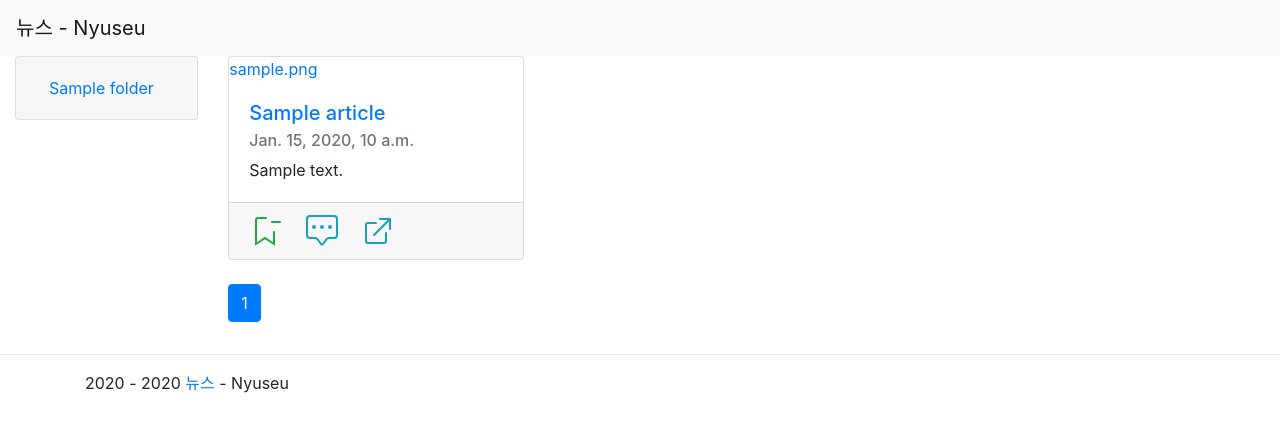
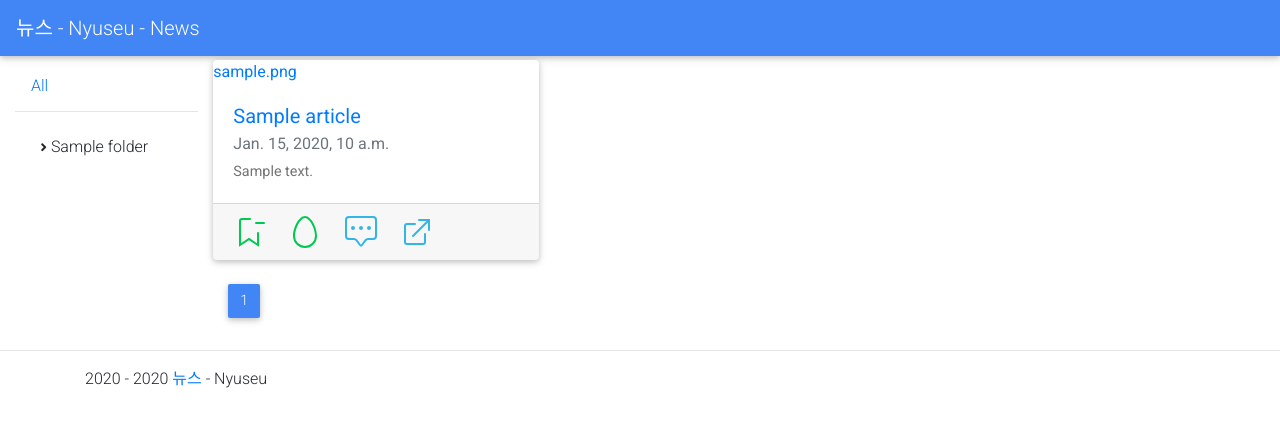
Before and after one commit to foxmask/nyuseu, a Django app: page / in a window 1280 px wide. Shown: the top 432 px of the page. Run offline with Django 3.2, Linux system fonts and the light colour scheme; tables that the repository leaves empty hold one stand-in row (values such as "Sample post"); one stand-in notice (Sample message) is shown; some libraries are stand-ins or nearby versions.

Commit message:
TreeView + (un)Read (later)

```diff
--- a/nyuseu/templates/base.html
+++ b/nyuseu/templates/base.html
@@ -4,14 +4,22 @@
     <meta charset="utf-8">
     <meta name="viewport" content="width=device-width, initial-scale=1, shrink-to-fit=no">
     <title>{% block title %}Nyuseu 뉴스 Feeds Reader{% endblock %}</title>
-    <link rel="stylesheet" href="https://stackpath.bootstrapcdn.com/bootstrap/4.5.0/css/bootstrap.min.css" integrity="sha384-9aIt2nRpC12Uk9gS9baDl411NQApFmC26EwAOH8WgZl5MYYxFfc+NcPb1dKGj7Sk" crossorigin="anonymous">
-    <link rel="stylesheet" href="https://cdnjs.cloudflare.com/ajax/libs/font-awesome/5.13.0/css/all.min.css">
+    <!--link rel="stylesheet" href="https://stackpath.bootstrapcdn.com/bootstrap/4.5.0/css/bootstrap.min.css" integrity="sha384-9aIt2nRpC12Uk9gS9baDl411NQApFmC26EwAOH8WgZl5MYYxFfc+NcPb1dKGj7Sk" crossorigin="anonymous">
+    <link rel="stylesheet" href="https://cdnjs.cloudflare.com/ajax/libs/font-awesome/5.13.0/css/all.min.css"-->
+    <!-- Font Awesome -->
+    <link rel="stylesheet" href="https://use.fontawesome.com/releases/v5.8.2/css/all.css">
+    <!-- Google Fonts -->
+    <link rel="stylesheet" href="https://fonts.googleapis.com/css?family=Roboto:300,400,500,700&display=swap">
+    <!-- Bootstrap core CSS -->
+    <link href="https://cdnjs.cloudflare.com/ajax/libs/twitter-bootstrap/4.5.0/css/bootstrap.min.css" rel="stylesheet">
+    <!-- Material Design Bootstrap -->
+    <link href="https://cdnjs.cloudflare.com/ajax/libs/mdbootstrap/4.19.1/css/mdb.min.css" rel="stylesheet">
     <meta name="author" content="FoxMaSk">
 </head>
 <body role="document">
     <!-- Fixed navbar -->
-    <nav class="navbar navbar-expand-lg navbar-light bg-light">
-      <a class="navbar-brand" href="{% url 'home' %}">뉴스 - Nyuseu</a>
+    <nav class="mb-1 navbar navbar-expand-lg navbar-dark primary-color lighten-1">
+      <a class="navbar-brand" href="{% url 'home' %}">뉴스 - Nyuseu - News</a>
       <button class="navbar-toggler" type="button" data-toggle="collapse" data-target="#navbarSupportedContent" aria-controls="navbarSupportedContent" aria-expanded="false" aria-label="Toggle navigation">
         <span class="navbar-toggler-icon"></span>
       </button>
@@ -33,9 +41,27 @@
         </div>
         {% endblock %}
     </footer>
-    <script src="https://code.jquery.com/jquery-3.3.1.slim.min.js" integrity="sha384-q8i/X+965DzO0rT7abK41JStQIAqVgRVzpbzo5smXKp4YfRvH+8abtTE1Pi6jizo" crossorigin="anonymous"></script>
+    <!--script src="https://code.jquery.com/jquery-3.3.1.slim.min.js" integrity="sha384-q8i/X+965DzO0rT7abK41JStQIAqVgRVzpbzo5smXKp4YfRvH+8abtTE1Pi6jizo" crossorigin="anonymous"></script>
     <script src="https://cdnjs.cloudflare.com/ajax/libs/popper.js/1.14.7/umd/popper.min.js" integrity="sha384-UO2eT0CpHqdSJQ6hJty5KVphtPhzWj9WO1clHTMGa3JDZwrnQq4sF86dIHNDz0W1" crossorigin="anonymous"></script>
-    <script src="https://stackpath.bootstrapcdn.com/bootstrap/4.3.1/js/bootstrap.min.js" integrity="sha384-JjSmVgyd0p3pXB1rRibZUAYoIIy6OrQ6VrjIEaFf/nJGzIxFDsf4x0xIM+B07jRM" crossorigin="anonymous"></script>
-    {% block extrajs %}{% endblock %}
+    <script src="https://stackpath.bootstrapcdn.com/bootstrap/4.3.1/js/bootstrap.min.js" integrity="sha384-JjSmVgyd0p3pXB1rRibZUAYoIIy6OrQ6VrjIEaFf/nJGzIxFDsf4x0xIM+B07jRM" crossorigin="anonymous"></script-->
+    <!-- JQuery -->
+    <script type="text/javascript" src="https://cdnjs.cloudflare.com/ajax/libs/jquery/3.5.1/jquery.min.js"></script>
+    <!-- Bootstrap tooltips -->
+    <script type="text/javascript" src="https://cdnjs.cloudflare.com/ajax/libs/popper.js/1.14.4/umd/popper.min.js"></script>
+    <!-- Bootstrap core JavaScript -->
+    <script type="text/javascript" src="https://cdnjs.cloudflare.com/ajax/libs/twitter-bootstrap/4.5.0/js/bootstrap.min.js"></script>
+    <!-- MDB core JavaScript -->
+    <script type="text/javascript" src="https://cdnjs.cloudflare.com/ajax/libs/mdbootstrap/4.19.1/js/mdb.min.js"></script>
+{% block extrajs %}
+<script type="text/javascript">
+//<![CDATA[
+// Treeview Initialization
+$(document).ready(function() {
+  $('.treeview-animated').mdbTreeview();
+});
+//]]>
+$('.toast').toast('show');
+</script>
+{% endblock %}
 </body>
 </html>
--- a/nyuseu/templates/menu_left.html
+++ b/nyuseu/templates/menu_left.html
@@ -1,27 +1,27 @@
 <div class="col-xs-2 col-md-2 col-lg-2">
-    {% for line in folders %}
-    <div class="accordion" id="accordionFolder">
-      <div class="card">
-        <div class="card-header" id="heading{{ line.id }}">
-          <h2 class="mb-0">
-            <button class="btn btn-link btn-block text-left"
-                    type="button"
-                    data-toggle="collapse"
-                    data-target="#collapse{{ line.id }}"
-                    aria-expanded="true"
-                    aria-controls="collapse{{ line.id }}">
-                {{ line.title }} {% if line.unread > 0 %}<span class="badge badge-secondary">{{ line.unread }}</span>{% endif %}
-            </button>
-          </h2>
-        </div>
-        {% for feed in line.feeds_set.all %}
-        <div id="collapse{{ line.id }}" class="collapse" aria-labelledby="heading{{ line.id }}" data-parent="#accordionFolder">
-          <div class="card-body">
-            <a href="{% url 'feeds' feed.id %}">{{ feed.title }}</a> {% if feed.articles_set.unreads.count > 0 %}<span class="badge badge-secondary">{{ feed.articles_set.unreads.count }}</span>{% endif %}
-          </div>
-        </div>
+    <div class="treeview-animated">
+      <h6 class="pt-3 pl-3">
+        <a href="{% url 'home' %}">All</a>
+      </h6>
+      <hr>
+      <ul class="treeview-animated-list mb-3">
+        {% for line in folders %}
+        <li class="treeview-animated-items">
+          <a class="closed">
+            <i class="fas fa-angle-right"></i>
+            {{ line.title }} {% if line.unread > 0 %}<span class="badge badge-secondary">{{ line.unread }}</span>{% endif %}
+          </a>
+          <ul class="nested">
+            {% for feed in line.feeds_set.all %}
+              <li>
+                  <div class="treeview-animated-element justify-content-between align-items-center">
+                    <a href="{% url 'feeds' feed.id %}">{{ feed.title }}</a> {% if feed.articles_set.unreads.count > 0 %}<span class="badge badge-secondary">{{ feed.articles_set.unreads.count }}</span>{% endif %}
+                  </div>
+              </li>
+            {% endfor %}
+          </ul>
+        </li>
         {% endfor %}
-      </div>
+      </ul>
     </div>
-    {% endfor %}
 </div>
--- a/nyuseu/templates/nyuseu/article_footer.html
+++ b/nyuseu/templates/nyuseu/article_footer.html
@@ -1,14 +1,27 @@
                 <div class="card-footer">
                     {% if read_later %}
-                    <a href="{% url 'article_unread_later' id %}" title="Remove this article to the read later list" class="text-muted card-link">
+                    <a href="{% url 'unread_later' id %}" title="Remove this article to the read later list" class="text-muted card-link">
                     <svg class="bi bi-bookmark-dash text-success" width="2em" height="2em" viewBox="0 0 16 16" fill="currentColor" xmlns="http://www.w3.org/2000/svg">
                       <path fill-rule="evenodd" d="M11 3.5a.5.5 0 0 1 .5-.5h4a.5.5 0 0 1 0 1h-4a.5.5 0 0 1-.5-.5zM4.5 2a.5.5 0 0 0-.5.5v11.066l4-2.667 4 2.667V8.5a.5.5 0 0 1 1 0v6.934l-5-3.333-5 3.333V2.5A1.5 1.5 0 0 1 4.5 1h4a.5.5 0 0 1 0 1h-4z"/>
                     </svg>
                     {% else %}
-                    <a href="{% url 'article_read_later' id %}" title="Save this article for a later read" class="text-muted card-link">
+                    <a href="{% url 'read_later' id %}" title="Save this article for a later read" class="text-muted card-link">
                     <svg class="bi bi-bookmark-plus" width="2em" height="2em" viewBox="0 0 16 16" fill="currentColor" xmlns="http://www.w3.org/2000/svg">
                       <path fill-rule="evenodd" d="M4.5 2a.5.5 0 0 0-.5.5v11.066l4-2.667 4 2.667V8.5a.5.5 0 0 1 1 0v6.934l-5-3.333-5 3.333V2.5A1.5 1.5 0 0 1 4.5 1h4a.5.5 0 0 1 0 1h-4zm9-1a.5.5 0 0 1 .5.5v2a.5.5 0 0 1-.5.5h-2a.5.5 0 0 1 0-1H13V1.5a.5.5 0 0 1 .5-.5z"/>
                       <path fill-rule="evenodd" d="M13 3.5a.5.5 0 0 1 .5-.5h2a.5.5 0 0 1 0 1H14v1.5a.5.5 0 0 1-1 0v-2z"/>
+                    </svg>
+                    {% endif %}
+                    </a>
+                    {% if read %}
+                    <a href="{% url 'marked_as_unread' id %}" title="Set this article as unread" class="text-muted card-link">
+                    <svg width="2em" height="2em" viewBox="0 0 16 16" class="bi bi-egg text-success" fill="currentColor" xmlns="http://www.w3.org/2000/svg">
+                      <path fill-rule="evenodd" d="M8 15a5 5 0 0 0 5-5c0-1.956-.69-4.286-1.742-6.12-.524-.913-1.112-1.658-1.704-2.164C8.956 1.206 8.428 1 8 1c-.428 0-.956.206-1.554.716-.592.506-1.18 1.251-1.704 2.164C3.69 5.714 3 8.044 3 10a5 5 0 0 0 5 5zm0 1a6 6 0 0 0 6-6c0-4.314-3-10-6-10S2 5.686 2 10a6 6 0 0 0 6 6z"/>
+                    </svg>
+                    {% else %}
+                    <a href="{% url 'marked_as_read' id %}" title="Set this article as read" class="text-muted card-link">
+                    <svg width="2em" height="2em" viewBox="0 0 16 16" class="bi bi-egg-fried" fill="currentColor" xmlns="http://www.w3.org/2000/svg">
+                      <path fill-rule="evenodd" d="M13.665 6.113a1 1 0 0 1-.667-.977L13 5a4 4 0 0 0-6.483-3.136 1 1 0 0 1-.8.2 4 4 0 0 0-3.693 6.61 1 1 0 0 1 .2 1 4 4 0 0 0 6.67 4.087 1 1 0 0 1 1.262-.152 2.5 2.5 0 0 0 3.715-2.905 1 1 0 0 1 .341-1.113 2.001 2.001 0 0 0-.547-3.478zM14 5c0 .057 0 .113-.003.17a3.001 3.001 0 0 1 .822 5.216 3.5 3.5 0 0 1-5.201 4.065 5 5 0 0 1-8.336-5.109A5 5 0 0 1 5.896 1.08 5 5 0 0 1 14 5z"/>
+                      <circle cx="8" cy="8" r="3"/>
                     </svg>
                     {% endif %}
                     </a>
@@ -18,7 +31,7 @@
                       <path d="M5 6a1 1 0 1 1-2 0 1 1 0 0 1 2 0zm4 0a1 1 0 1 1-2 0 1 1 0 0 1 2 0zm4 0a1 1 0 1 1-2 0 1 1 0 0 1 2 0z"/>
                     </svg>
                     </a>
-                    <a href="{{ source_url }}" title="Open the original website" class="text-muted card-link">
+                    <a href="{{ source_url }}" target="_blank" title="Open the original website" class="text-muted card-link">
                     <svg class="bi bi-box-arrow-up-right text-info" width="2em" height="2em" viewBox="0 0 16 16" fill="currentColor" xmlns="http://www.w3.org/2000/svg">
                       <path fill-rule="evenodd" d="M1.5 13A1.5 1.5 0 0 0 3 14.5h8a1.5 1.5 0 0 0 1.5-1.5V9a.5.5 0 0 0-1 0v4a.5.5 0 0 1-.5.5H3a.5.5 0 0 1-.5-.5V5a.5.5 0 0 1 .5-.5h4a.5.5 0 0 0 0-1H3A1.5 1.5 0 0 0 1.5 5v8zm7-11a.5.5 0 0 1 .5-.5h5a.5.5 0 0 1 .5.5v5a.5.5 0 0 1-1 0V2.5H9a.5.5 0 0 1-.5-.5z"/>
                       <path fill-rule="evenodd" d="M14.354 1.646a.5.5 0 0 1 0 .708l-8 8a.5.5 0 0 1-.708-.708l8-8a.5.5 0 0 1 .708 0z"/>
--- a/nyuseu/templates/nyuseu/articles_list.html
+++ b/nyuseu/templates/nyuseu/articles_list.html
@@ -2,18 +2,19 @@
 {% block content %}
 {% include "menu_left.html" %}
 <div class="col-xs-10 col-md-10 col-lg-10">
+    {% include "nyuseu/messages.html" %}
     {% if feeds_title %}<h1>{{ feeds_title }}</h1>{% endif %}
-    <div class="row row-cols-1 row-cols-md-3">
+    <div class="row row-cols-3 row-cols-md-3">
     {% for article in object_list %}
-        <div class="col mb-4 card-deck">
+        <div class="card-deck mb-4">
             <div class="card">
                 <a href="{% url 'articles' article.id %}" title="View the complete article">{{ article.image |safe }}</a>
-                <div class="card-body">
+                <div class="card-body {% if article.read %} text-muted{% endif %}">
                     <h5 class="card-title"><a href="{% url 'articles' article.id %}" title="View the complete article">{{ article.title }}</a></h5>
                     <h6 class="card-subtitle mb-2 text-muted">{{ article.date_created }}</h6>
-                    <p class="card-text">{{ article.text | truncatechars_html:800 | safe}}</p>
+                    <p class="card-text">{{ article.text | truncatechars_html:100 | safe}}</p>
                 </div>
-                {% include "nyuseu/article_footer.html" with id=article.id read_later=article.read_later source_url=article.source_url %}
+                {% include "nyuseu/article_footer.html" with id=article.id read=article.read  read_later=article.read_later source_url=article.source_url %}
             </div>
         </div>
     {% endfor %}
@@ -25,7 +26,7 @@
             <a class="page-link" href="?page=1">&laquo; first</a>
           </li>
           <li class="page-item">
-            <a class="page-link" href="?page={{ page_obj.previous_page_number }}">previous</a>
+            <a class="page-link" aria-label="Previous" href="?page={{ page_obj.previous_page_number }}">previous</a>
           </li>
         {% endif %}
           <li class="page-item active" aria-current="page">
@@ -36,14 +37,13 @@
           </li>
         {% if page_obj.has_next %}
           <li class="page-item">
-            <a class="page-link" href="?page={{ page_obj.next_page_number }}">next</a>
+            <a class="page-link" aria-label="Next" href="?page={{ page_obj.next_page_number }}">Next</a>
           </li>
           <li class="page-item">
-            <a class="page-link" href="?page={{ page_obj.paginator.num_pages }}">last ({{ page_obj.paginator.num_pages }}) &raquo;</a>
+            <a class="page-link" href="?page={{ page_obj.paginator.num_pages }}">Last ({{ page_obj.paginator.num_pages }}) &raquo;</a>
           </li>
         {% endif %}
       </ul>
     </nav>
-
 </div>
 {% endblock %}
--- /dev/null
+++ b/nyuseu/templates/nyuseu/messages.html
@@ -0,0 +1,14 @@
+    {% if messages %}
+    <div role="alert" aria-live="assertive"
+         data-animation="true"
+         aria-atomic="true"
+         class="toast mt-auto ml-auto mr-auto mb-auto"
+         data-delay="6000"
+         data-autohide="true">
+      <div class="toast-body mt-auto ml-auto mr-auto mb-auto alert alert-success">
+        {% for message in messages %}
+        {{ message }}
+        {% endfor %}
+      </div>
+    </div>
+    {% endif %}
--- a/nyuseu/urls.py
+++ b/nyuseu/urls.py
@@ -16,14 +16,18 @@
 from django.conf import settings
 from django.contrib import admin
 from django.urls import include, path
-from nyuseu.views import ArticlesListView, ArticlesDetailView, article_read_later, article_unread_later
+from nyuseu.views import ArticlesListView, ArticlesDetailView, \
+    read_later, unread_later,  marked_as_read, marked_as_unread
 
 urlpatterns = [
     path('', ArticlesListView.as_view(), name="home"),
     path('feeds/<int:feeds>/', ArticlesListView.as_view(), name="feeds"),
     path('articles/<int:pk>/', ArticlesDetailView.as_view(), name="articles"),
-    path('articles/read_later/<int:article_id>/', article_read_later, name="article_read_later"),
-    path('articles/unread_later/<int:article_id>/', article_unread_later, name="article_unread_later"),
+    path('articles/read_later/<int:article_id>/', read_later, name="read_later"),
+    path('articles/unread_later/<int:article_id>/', unread_later, name="unread_later"),
+    path('articles/marked_as_read/<int:article_id>/', marked_as_read, name="marked_as_read"),
+    path('articles/marked_as_unread/<int:article_id>/', marked_as_unread, name="marked_as_unread"),
+
     path('admin/', admin.site.urls),
 ]
 
--- a/nyuseu/views.py
+++ b/nyuseu/views.py
@@ -2,6 +2,7 @@
 """
    Nyuseu - 뉴스 - Views
 """
+from django.contrib import messages
 from django.db.models import Count, Case, When, IntegerField
 from django.http import HttpResponseRedirect
 from django.urls import reverse
@@ -10,21 +11,39 @@
 from nyuseu.models import Articles, Folders, Feeds
 
 
-def article_read_later(request, article_id):
+def marked_as_read(request, article_id):
+    """
+
+    """
+    Articles.objects.filter(id=article_id).update(read=True)
+    messages.add_message(request, messages.INFO, 'Article marked as read')
+    return HttpResponseRedirect(reverse('home'))
+
+
+def marked_as_unread(request, article_id):
+    """
+
+    """
+    Articles.objects.filter(id=article_id).update(read=False)
+    messages.add_message(request, messages.INFO, 'Article marked as unread')
+    return HttpResponseRedirect(reverse('home'))
+
+
+def read_later(request, article_id):
     """
 
     """
     Articles.objects.filter(id=article_id).update(read_later=True, read=True)
-    # @TODO display a message to say that the article is in state "read later"
+    messages.add_message(request, messages.INFO, 'Article added to the read later list')
     return HttpResponseRedirect(reverse('home'))
 
 
-def article_unread_later(request, article_id):
+def unread_later(request, article_id):
     """
 
     """
     Articles.objects.filter(id=article_id).update(read_later=False, read=False)
-    # @TODO display a message to say that the article is in state "read later"
+    messages.add_message(request, messages.INFO, 'Article removed to the read later list')
     return HttpResponseRedirect(reverse('home'))
 
 
@@ -84,3 +103,16 @@
 class ArticlesDetailView(FoldersMixin, DetailView):
 
     model = Articles
+
+    def get_context_data(self, **kwargs):
+        """Insert the single object into the context dict."""
+        context = {}
+        if self.object:
+            # update the status "read" to True
+            Articles.objects.filter(id=self.object.id).update(read=True)
+            context['object'] = self.object
+            context_object_name = self.get_context_object_name(self.object)
+            if context_object_name:
+                context[context_object_name] = self.object
+        context.update(kwargs)
+        return super().get_context_data(**context)
```
Also changed, not shown: nyuseu/templates/nyuseu/articles_detail.html (+3 -4 lines).
